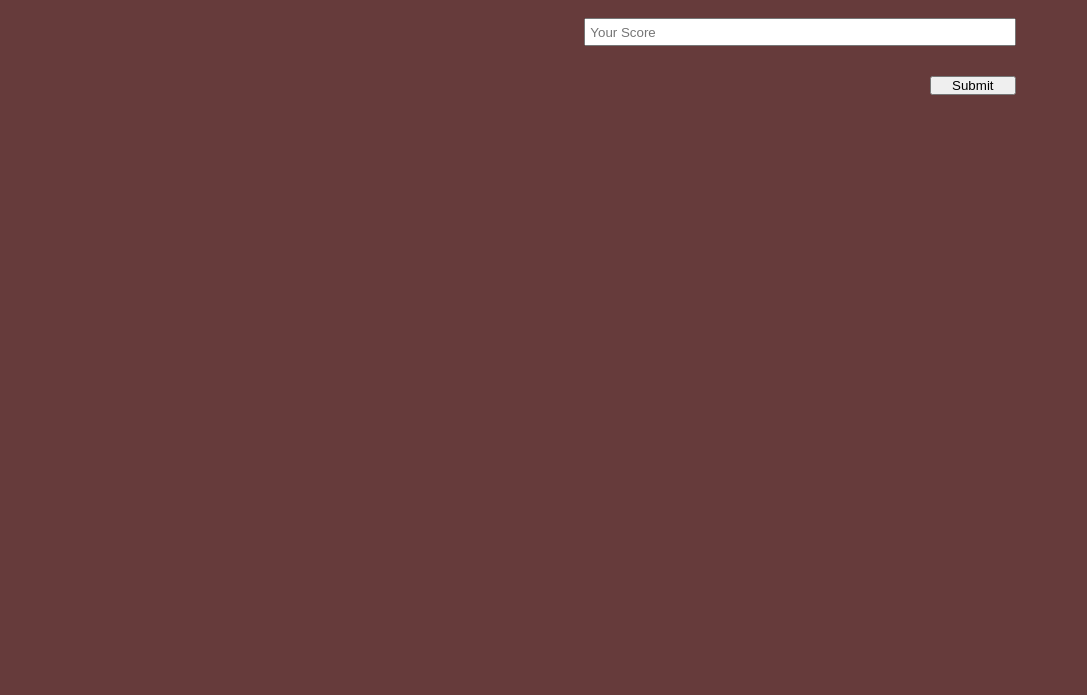
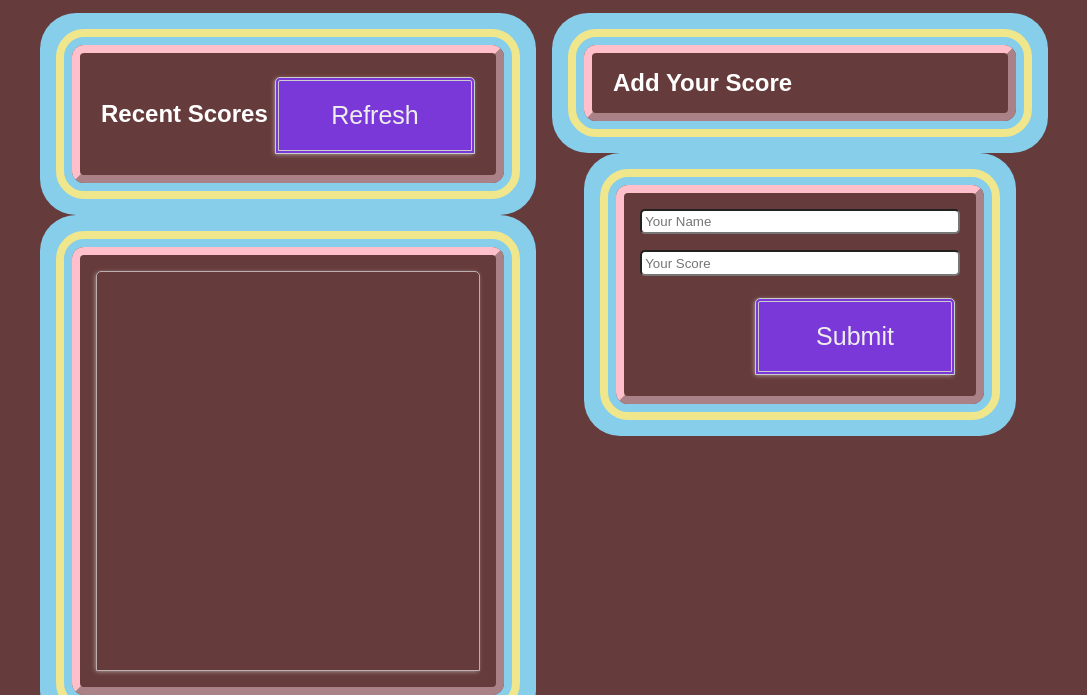
Before and after one commit to Fondem-Jr/Leaderboard, a website built with webpack: page src/index.html in a window 1280 px wide. Shown: the part 201-896 px from the top of the page, without its empty margins (96-1183 px from the left). Before the commit the page ends 800 px from the top, so only its background shows below. Built offline with nearby package versions, Linux system fonts and the light colour scheme; no server answers.

Commit message:
Add styles to project

```diff
--- a/src/style.css
+++ b/src/style.css
@@ -2,8 +2,28 @@
   margin: 0;
   padding: 0;
   list-style-type: none;
+  box-sizing: border-box;
 }
-
+h1,
+.title-container,
+.form {
+  border: 0.5rem outset pink;
+  outline: 0.5rem solid khaki;
+  box-shadow: 0 0 0 2rem skyblue;
+  border-radius: 12px;
+  font: bold 1rem sans-serif;
+  margin: 2rem;
+  padding: 1rem;
+  outline-offset: 0.5rem;
+}
+.list,
+.submit-button,
+.refresh-button{
+  border-radius: 5px 5px 0 0;
+  box-shadow: -1px 1px 5px -1px #dbd7d7bf;
+  -webkit-box-shadow: -1px 1px 5px -1px #dbd7d7bf;
+  -moz-box-shadow: -1px 1px 5px -1px #dbd7d7bf;
+}
 body {
   background-color: hsla(0, 100%, 11%, 0.767);
   width: 80%;
@@ -17,6 +37,7 @@ p {
 h1 {
   font-size: 55px;
   color: #fff;
+  margin-bottom: 30px;
 }
 
 main {
@@ -27,6 +48,7 @@ main {
 input {
   margin-bottom: 5%;
   padding: 2% 0;
+  border-radius: 5px;
 }
 
 .scores,
@@ -45,16 +67,19 @@ input {
   justify-content: space-between;
   align-items: center;
   margin-left: auto;
-  padding: 5px 15px;
 }
 
 .list {
   width: 100%;
+  overflow-y: scroll;
+  height: 50vh;
+  border: 1px solid #dbd7d7bf;
 }
 
 .list li:nth-child(odd),
 .list li:nth-child(even) {
   width: 100%;
+  box-sizing: border-box;
 }
 
 .list li:nth-child(even) {
@@ -71,6 +96,7 @@ input {
 .recent-title {
   color: #fff;
   box-sizing: border-box;
+  margin-left: 5px;
 }
 
 .form {
@@ -85,7 +111,25 @@ input {
 
 .submit-button,
 .refresh-button {
-  width: 20%;
   margin-left: auto;
   margin-top: 2%;
 }
+
+button {
+  display: inline-block;
+  background-color: #7b38d8;
+  border-radius: 10px;
+  border: 4px double #cccccc;
+  color: #eeeeee;
+  text-align: center;
+  font-size: 25px;
+  padding: 20px;
+  width: 200px;
+  transition: all 0.5s;
+  cursor: pointer;
+  margin: 5px;
+}
+
+button:hover {
+  background-color: #f7c2f9;
+}
```
Also changed, not shown: dist/main.js.
